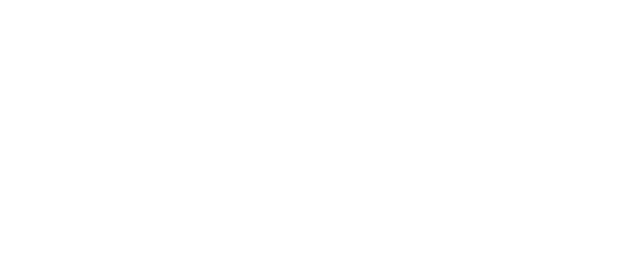
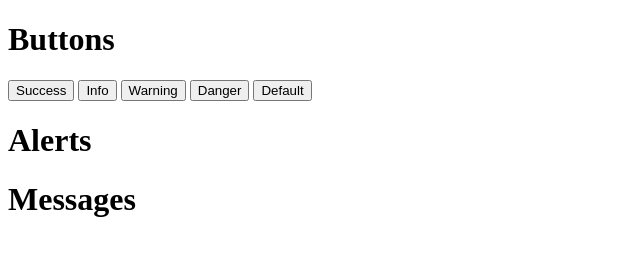
Before and after one commit to booneraye/basic-website-design, a plain HTML site: page index.html in a window 1280 px wide. Shown: the whole page, without its empty margins (0-640 px from the left). Drawn offline with Linux system fonts and the light colour scheme.

Commit message:
add buttons

```diff
--- a/index.html
+++ b/index.html
@@ -6,5 +6,14 @@
 </head>
 <body>
 
+<h1>Buttons</h1>
+<button class="btn success">Success</button>
+<button class="btn info">Info</button>
+<button class="btn warning">Warning</button>
+<button class="btn danger">Danger</button>
+<button class="btn default">Default</button>
+
+<h1>Alerts</h1>
+<h1>Messages</h1>
 </body>
 </html>
--- /dev/null
+++ b/main.css
@@ -0,0 +1,22 @@
+.btn {
+  border: none;
+  color: white;
+  padding: 14px 28px;
+  font-size: 16px;
+  cursor: pointer;
+}
+
+.success {background-color: #4CAF50;} /* Green */
+.success:hover {background-color: #46a049;}
+
+.info {background-color: #2196F3;} /* Blue */
+.info:hover {background: #0b7dda;}
+
+.warning {background-color: #ff9800;} /* Orange */
+.warning:hover {background: #e68a00;}
+
+.danger {background-color: #f44336;} /* Red */
+.danger:hover {background: #da190b;}
+
+.default {background-color: #e7e7e7; color: black;} /* Gray */
+.default:hover {background: #ddd;}
```
